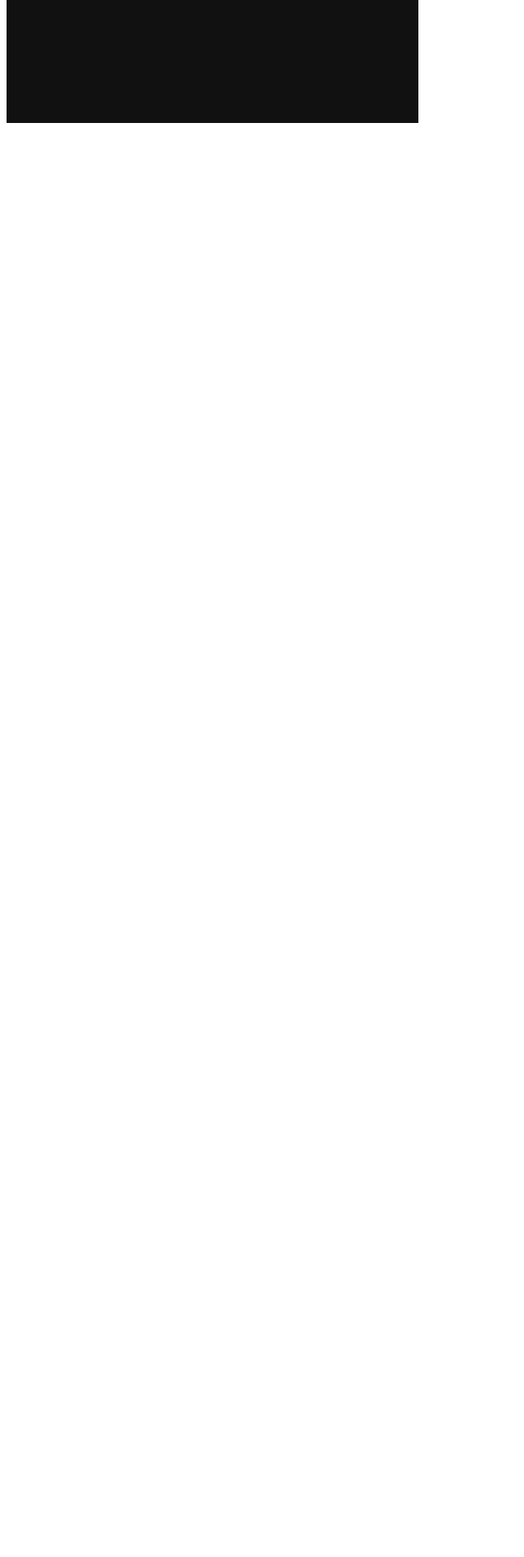
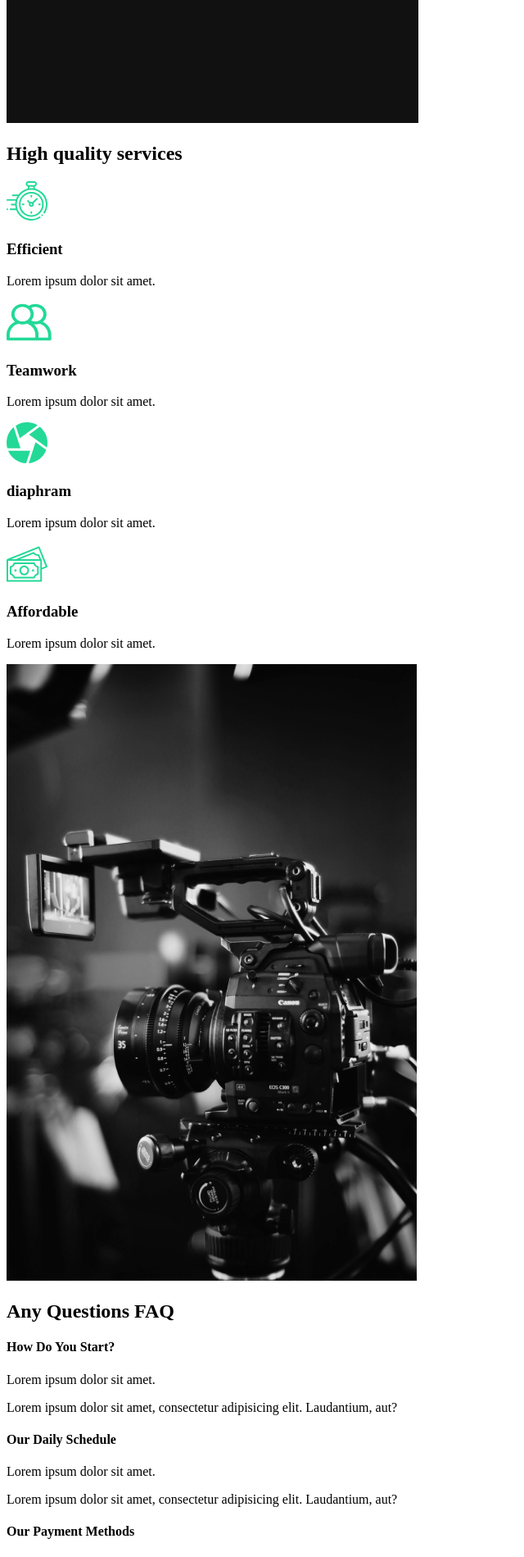
Before and after one commit to mvmarco/react-capturing, a React (Create React App) app: page / in a window 1280 px wide. Shown: the part 880-2779 px from the top of the page at 82% size, without its empty margins (0-640 px from the left). Before the commit the page ends 1042 px from the top, so only its background shows below. Built offline with nearby package versions, Linux system fonts and the light colour scheme.

Commit message:
created basic components in about page

```diff
--- a/src/components/FaqSection.js
+++ b/src/components/FaqSection.js
@@ -0,0 +1,50 @@
+const FaqSection = () => {
+  return (
+    <div className="faq">
+      <h2>
+        Any Questions <span>FAQ</span>
+      </h2>
+      <div className="question">
+        <h4>How Do You Start?</h4>
+        <div className="answer">
+          <p>Lorem ipsum dolor sit amet.</p>
+          <p>
+            Lorem ipsum dolor sit amet, consectetur adipisicing elit.
+            Laudantium, aut?
+          </p>
+        </div>
+      </div>
+      <div className="question">
+        <h4>Our Daily Schedule</h4>
+        <div className="answer">
+          <p>Lorem ipsum dolor sit amet.</p>
+          <p>
+            Lorem ipsum dolor sit amet, consectetur adipisicing elit.
+            Laudantium, aut?
+          </p>
+        </div>
+        <div className="question">
+          <h4>Our Payment Methods</h4>
+          <div className="answer">
+            <p>Lorem ipsum dolor sit amet.</p>
+            <p>
+              Lorem ipsum dolor sit amet, consectetur adipisicing elit.
+              Laudantium, aut?
+            </p>
+          </div>
+        </div>
+        <div className="question">
+          <h4>Our Products and Services</h4>
+          <div className="answer">
+            <p>Lorem ipsum dolor sit amet.</p>
+            <p>
+              Lorem ipsum dolor sit amet, consectetur adipisicing elit.
+              Laudantium, aut?
+            </p>
+          </div>
+        </div>
+      </div>
+    </div>
+  );
+}
+export default FaqSection;
--- a/src/components/ServicesSection.js
+++ b/src/components/ServicesSection.js
@@ -1,9 +1,53 @@
+//Import Icons
+import clock from "../img/clock.svg";
+import diaphragm from "../img/diaphragm.svg";
+import money from "../img/money.svg";
+import teamwork from "../img/teamwork.svg";
+import home2 from "../img/home2.png";
+
 const ServicesSection = () => {
   return (
-    <div>
-
+    <div className="services">
+      <div className="description">
+        <h2>
+          High <span>quality</span> services
+        </h2>
+        <div className="cards">
+          <div className="card">
+            <div className="icon">
+              <img src={clock} alt="clock icon" />
+              <h3>Efficient</h3>
+            </div>
+            <p>Lorem ipsum dolor sit amet.</p>
+          </div>
+          <div className="card">
+            <div className="icon">
+              <img src={teamwork} alt="teamwork icon" />
+              <h3>Teamwork</h3>
+            </div>
+            <p>Lorem ipsum dolor sit amet.</p>
+          </div>
+          <div className="card">
+            <div className="icon">
+              <img src={diaphragm} alt="diaphragm icon" />
+              <h3>diaphram</h3>
+            </div>
+            <p>Lorem ipsum dolor sit amet.</p>
+          </div>
+          <div className="card">
+            <div className="icon">
+              <img src={money} alt="money icon" />
+              <h3>Affordable</h3>
+            </div>
+            <p>Lorem ipsum dolor sit amet.</p>
+          </div>
+        </div>
+      </div>
+      <div className="image">
+        <img src={home2} alt="camera"/>
+      </div>
     </div>
-  )
-}
+  );
+};
 
 export default ServicesSection;
--- a/src/pages/AboutUs.js
+++ b/src/pages/AboutUs.js
@@ -1,12 +1,16 @@
 // page AboutUs' components:
 import AboutSection from '../components/AboutSection';
+import ServicesSection from "../components/ServicesSection";
+import FaqSection from "../components/FaqSection";
 
 const AboutUS = () => {
   return (
-    <div>
+    <>
       <AboutSection />
-    </div>
-  )
+      <ServicesSection />
+      <FaqSection />
+    </>
+  );
 }
 
 export default AboutUS;
```
